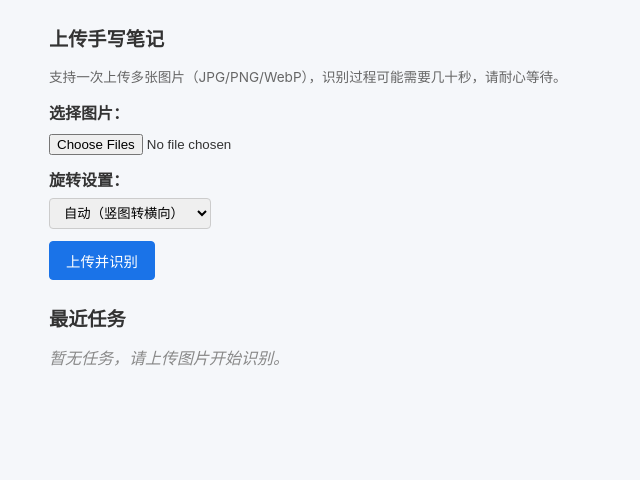
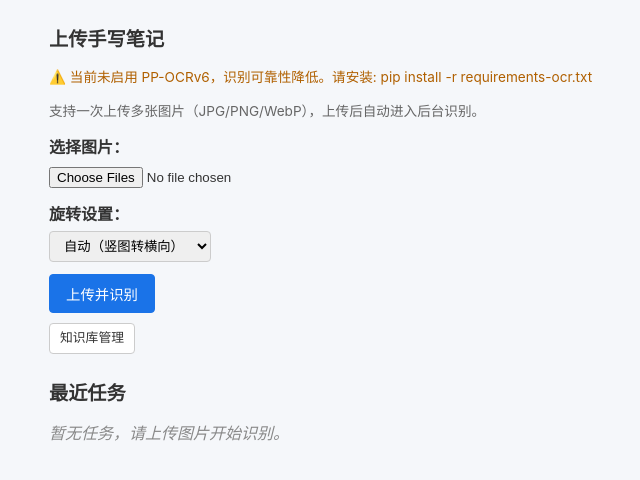
Before and after one commit to liumingyang-maker/daily-record-ocr-lite, a FastAPI app: page / in a window 1280 px wide. Shown: the part 85-565 px from the top of the page, without its empty margins (61-701 px from the left). Run offline with FastAPI, Linux system fonts and the light colour scheme.

Commit message:
feat: show OCR engine status on index page with degradation warning
- Index page fetches /api/engine-status and shows OCR/Vision status
- Warning displayed when PP-OCRv6 not loaded (degraded mode)
- Added knowledge base management link on index
- All 116 tests passing

```diff
--- a/lite_app/templates/index.html
+++ b/lite_app/templates/index.html
@@ -3,7 +3,8 @@
 {% block content %}
 <section class="upload-section">
     <h2>上传手写笔记</h2>
-    <p class="hint">支持一次上传多张图片（JPG/PNG/WebP），识别过程可能需要几十秒，请耐心等待。</p>
+    <div id="engine-status" class="hint"></div>
+    <p class="hint">支持一次上传多张图片（JPG/PNG/WebP），上传后自动进入后台识别。</p>
     <form action="/jobs" method="post" enctype="multipart/form-data">
         <div class="form-group">
             <label for="files">选择图片：</label>
@@ -21,6 +22,7 @@
         </div>
         <button type="submit" class="btn btn-primary">上传并识别</button>
     </form>
+    <p style="margin-top:10px"><a href="/knowledge" class="btn btn-small">知识库管理</a></p>
 </section>
 
 <section class="jobs-section">
@@ -55,3 +57,13 @@
     {% endif %}
 </section>
 {% endblock %}
+
+{% block scripts %}
+<script>
+fetch('/api/engine-status').then(r=>r.json()).then(d=>{
+    const el=document.getElementById('engine-status');
+    if(!d.ocr.loaded){el.innerHTML='⚠️ 当前未启用 PP-OCRv6，识别可靠性降低。请安装: pip install -r requirements-ocr.txt';el.style.color='#b06000';}
+    else{el.innerHTML='✅ OCR: '+d.ocr.provider+' ('+d.ocr.tier+') | Vision: '+d.vision.provider;el.style.color='#137333';}
+}).catch(()=>{});
+</script>
+{% endblock %}
```
